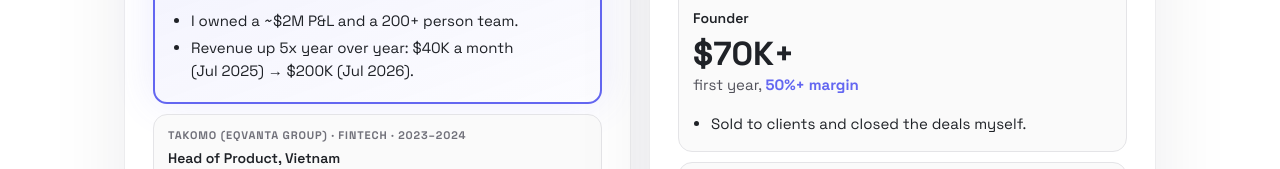
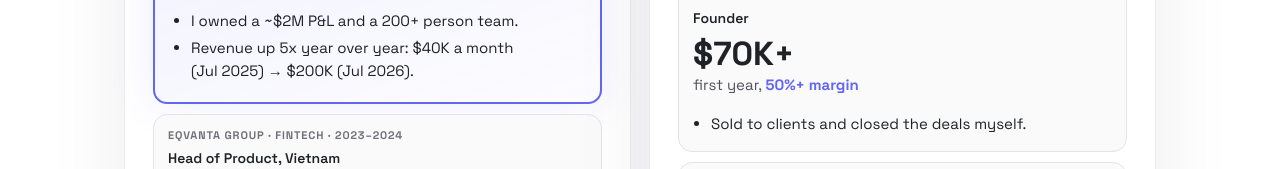
Before and after one commit to pavelkokora-oss/pavel-x-pillar, a plain HTML site: page index.html in a window 1280 px wide. Shown: the part 1220-1389 px from the top of the page. Drawn offline with Linux system fonts and the light colour scheme.

Commit message:
Eqvanta Group label

```diff
--- a/index.html
+++ b/index.html
@@ -324,7 +324,7 @@
       <div class="half">
         <span class="half-tag">Reaching break-even</span>
         <h3>2 break-even points</h3>
-        <p class="half-role">EdTech and fintech: from loss to profit</p><div class="half-num multi hl"><small><a class="half-link" href="https://algonova.com" target="_blank" rel="noopener">Algonova ↗</a> · EdTech · 2025–2026</small><em class="num-role">Product Manager → LatAm Business Unit Leader</em><b>0.8x → 1.1x</b><span><strong>First-sale payback.</strong> Each $1 spent on sales and marketing came back as <strong>$1.10 from the first sale alone</strong>, after tutors, tools, bank fees and refunds. Before: $0.80.</span><ul class="half-num-pts"><li>I owned a ~$2M P&amp;L and a 200+ person team.</li><li>Revenue up 5x year over year: $40K a month (Jul 2025) → $200K (Jul 2026).</li></ul></div><div class="half-num multi"><small>Takomo (Eqvanta Group) · fintech · 2023–2024</small><em class="num-role">Head of Product, Vietnam</em><b><strong>loss</strong> → +$200K/month</b><span>EBITDA, <strong>in 11 months</strong></span></div>
+        <p class="half-role">EdTech and fintech: from loss to profit</p><div class="half-num multi hl"><small><a class="half-link" href="https://algonova.com" target="_blank" rel="noopener">Algonova ↗</a> · EdTech · 2025–2026</small><em class="num-role">Product Manager → LatAm Business Unit Leader</em><b>0.8x → 1.1x</b><span><strong>First-sale payback.</strong> Each $1 spent on sales and marketing came back as <strong>$1.10 from the first sale alone</strong>, after tutors, tools, bank fees and refunds. Before: $0.80.</span><ul class="half-num-pts"><li>I owned a ~$2M P&amp;L and a 200+ person team.</li><li>Revenue up 5x year over year: $40K a month (Jul 2025) → $200K (Jul 2026).</li></ul></div><div class="half-num multi"><small>Eqvanta Group · fintech · 2023–2024</small><em class="num-role">Head of Product, Vietnam</em><b><strong>loss</strong> → +$200K/month</b><span>EBITDA, <strong>in 11 months</strong></span></div>
         <ul></ul>
       </div>
       <div class="half">
```
